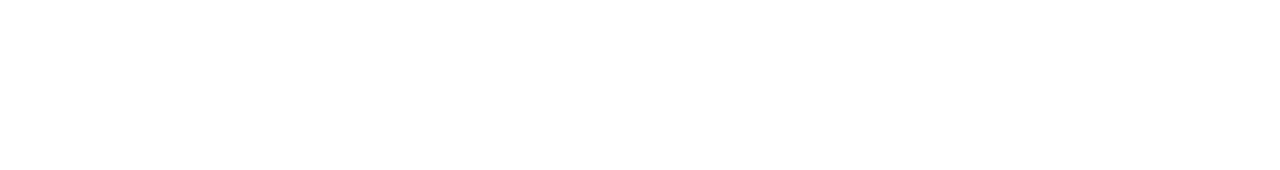
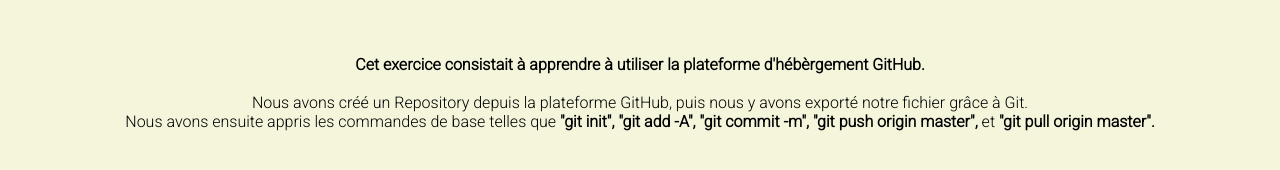
Before and after one commit to 67ujuj/Mon-premier-repo, a plain HTML site: page index.html in a window 1280 px wide. Drawn offline with Linux system fonts and the light colour scheme.

Commit message:
ajout texte descriptif

```diff
--- a/assets/css/style.css
+++ b/assets/css/style.css
@@ -0,0 +1,15 @@
+@import url('https://fonts.googleapis.com/css2?family=Roboto:wght@300&display=swap');
+body{
+    background-color: beige;
+    font-family: 'Roboto', sans-serif;
+    text-align: center;
+    font-size: 16px;
+    margin-top: 55px;
+}
+.titre{
+margin-bottom: 15px;
+font-size: 22px;
+}
+.gras{
+    font-weight: bold;
+}
--- a/index.html
+++ b/index.html
@@ -4,7 +4,13 @@
     <meta charset="UTF-8" />
     <meta http-equiv="X-UA-Compatible" content="IE=edge" />
     <meta name="viewport" content="width=device-width, initial-scale=1.0" />
-    <title>Exo Github</title>
+    <link rel="icon" type="image/x-icon" href="assets/img/github logo.png">
+    <link rel="stylesheet" href="assets/css/style.css">
+    <title>Mon premier repo !</title>
   </head>
-  <body></body>
+  <body>
+    <p><div class="gras">Cet exercice consistait à apprendre à utiliser la plateforme d'hébèrgement GitHub.</div><br>
+    Nous avons créé un Repository depuis la plateforme GitHub, puis nous y avons exporté notre fichier grâce à Git.<br>
+  Nous avons ensuite appris les commandes de base telles que <span class="gras">"git init", "git add -A", "git commit -m", "git push origin master",</span> et <span class="gras">"git pull origin master".</span></p>
+  </body>
 </html>
```
Also changed, not shown: assets/img/github logo.png (added).
